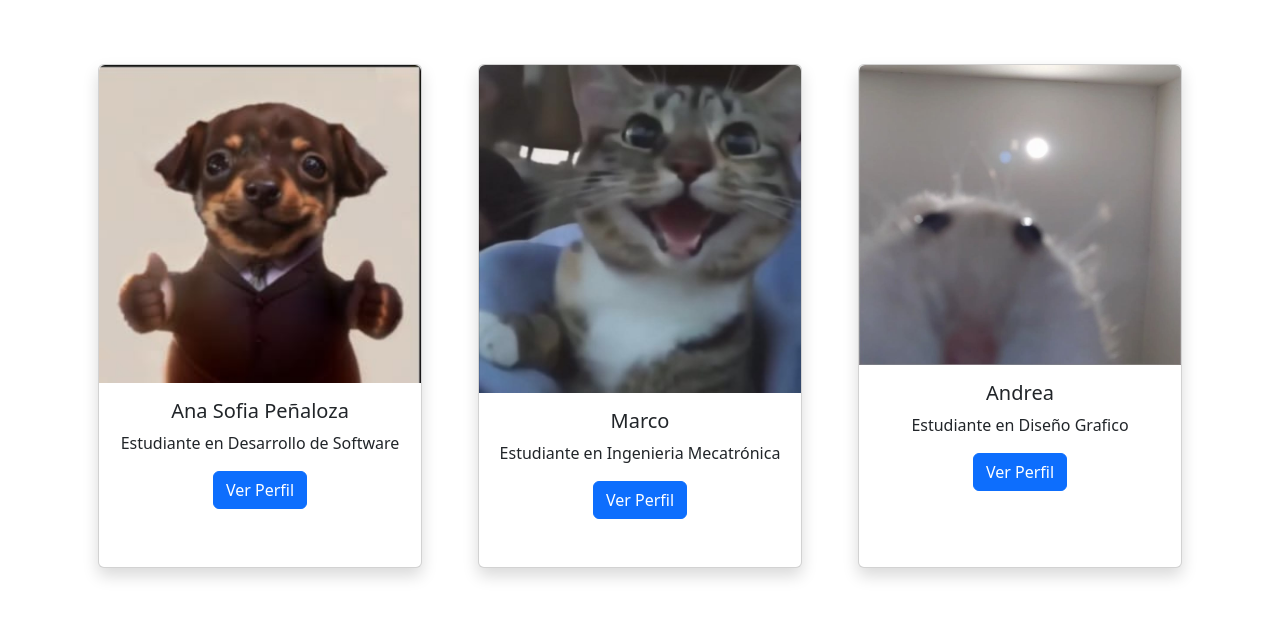
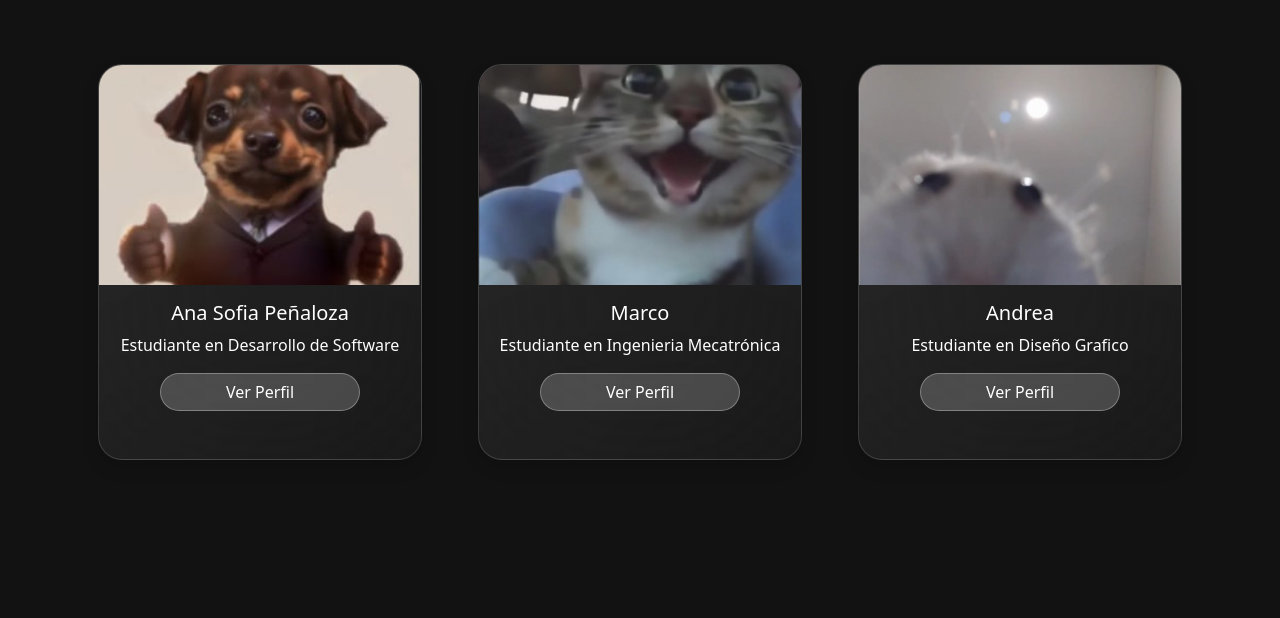
Before and after one commit to amatist008/ActividadBootstrap, a website: page html/index.html in a window 1280 px wide. Drawn offline with nearby package versions, Linux system fonts and the light colour scheme; a script that the page names is missing.

Commit message:
6. Agrega un toque propio

```diff
--- /dev/null
+++ b/css/styles.css
@@ -0,0 +1,43 @@
+html, body {
+    background-color: #121212 !important;
+    color: white !important;
+    min-height: 100vh;
+    margin: 0;
+}
+
+.custom-card {
+    background: linear-gradient(135deg, rgba(255, 255, 255, 0.1), rgba(255, 255, 255, 0.03));
+    backdrop-filter: blur(100px);
+    -webkit-backdrop-filter: blur(10px);
+    border: 1px solid rgba(255, 255, 255, 0.15) !important;
+    border-radius: 24px !important;
+    overflow: hidden;
+    transition: transform 0.3s ease, box-shadow 0.3s ease;
+    color: white;
+}
+
+.custom-card:hover {
+    transform: translateY(-8px);
+    box-shadow: 0 15px 30px orange !important;
+}
+
+.custom-card .card-img-top {
+    height: 220px;
+    object-fit: cover;
+}
+
+.custom-card .btn-primary {
+    background-color: rgba(255, 255, 255, 0.2);
+    border: 1px solid rgba(255, 255, 255, 0.3);
+    border-radius: 50px;
+    color: white;
+    font-weight: 500;
+    transition: background 0.3s ease;
+    width: 200px;
+}
+
+.custom-card .btn-primary:hover {
+    background: rgba(255, 255, 255, 0.4);
+    border-color: rgba(255, 255, 255, 0.5);
+    color: #ffffff;
+}
--- a/html/index.html
+++ b/html/index.html
@@ -4,15 +4,14 @@
     <meta charset="UTF-8">
     <meta name="viewport" content="width=device-width, initial-scale=1.0">
     <title>Document</title>
-
     <link href="https://cdn.jsdelivr.net/npm/bootstrap@5.3.3/dist/css/bootstrap.min.css" rel="stylesheet" integrity="sha384-QWTKZyjpPEjISv5WaRU9OFeRpok6YctnYmDr5pNlyT2bRjXh0JMhjY6hW+ALEwIH" crossorigin="anonymous">
-
+    <link rel="stylesheet" href="/css/styles.css">
 </head>
 <body>
     <div class="container my-5">
         <div class="row">
             <div class="col-md-4">
-                <div class="card h-100 shadow rounded text-center m-3">
+                <div class="card h-100 shadow rounded text-center m-3 custom-card">
                     <img src="profile-image.jpg" class="card-img-top rounded-top" alt="Foto de perfil">
                     <div class="card-body">
                         <h5 class="card-title">Ana Sofia Peñaloza </h5>
@@ -23,7 +22,7 @@
             </div>
 
             <div class="col-md-4">
-                <div class="card h-100 shadow rounded text-center m-3">
+                <div class="card h-100 shadow rounded text-center m-3 custom-card">
                     <img src="profile-image-2.jpg" class="card-img-top rounded-top" alt="Foto de perfil">
                     <div class="card-body">
                         <h5 class="card-title">Marco</h5>
@@ -34,7 +33,7 @@
             </div>
 
             <div class="col-md-4">
-                <div class="card h-100 shadow rounded text-center m-3">
+                <div class="card h-100 shadow rounded text-center m-3 custom-card">
                     <img src="profile-image-3.jpg" class="card-img-top rounded-top" alt="Foto de perfil">
                     <div class="card-body">
                         <h5 class="card-title">Andrea</h5>
```
